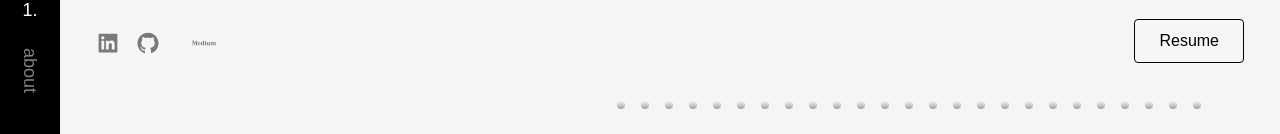
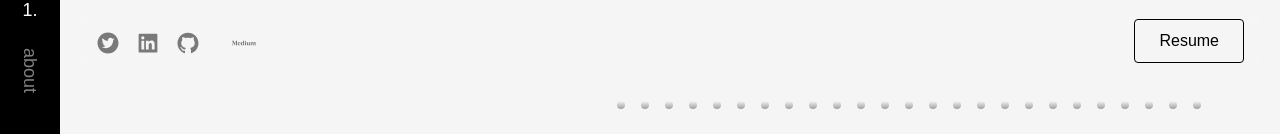
Before and after one commit to ngoiyaeric/ngoiyaeric.github.io, a Next.js app: page / in a window 1280 px wide. Shown: the top 134 px of the page. Built offline with nearby package versions, Linux system fonts and the light colour scheme; a web font is replaced by a local one.

Commit message:
Update MyLinks.tsx

```diff
--- a/components/nav/components/MyLinks.tsx
+++ b/components/nav/components/MyLinks.tsx
@@ -1,11 +1,24 @@
 import { motion } from "framer-motion";
 import Link from "next/link";
-import { AiFillGithub, AiFillLinkedin, AiOutlineMediumWorkmark } from "react-icons/ai";
+import { AiFillGithub, AiFillLinkedin, AiOutlineMediumWorkmark, AiFillTwitterCircle } from "react-icons/ai";
 import styles from "./headinglinks.module.scss";
 
 export const MyLinks = () => {
   return (
     <div className={styles.links}>
+       <motion.span
+        initial={{ y: -30, opacity: 0 }}
+        animate={{ y: 0, opacity: 1 }}
+        transition={{ duration: 0.5, delay: 0.0 }}
+      >
+        <Link
+          href="https://www.X.com/ereqlive"
+          target="_blank"
+          rel="nofollow"
+        >
+          <AiFillTwitterCircle size="2.4rem" />
+        </Link>
+      </motion.span>
       <motion.span
         initial={{ y: -30, opacity: 0 }}
         animate={{ y: 0, opacity: 1 }}
```
